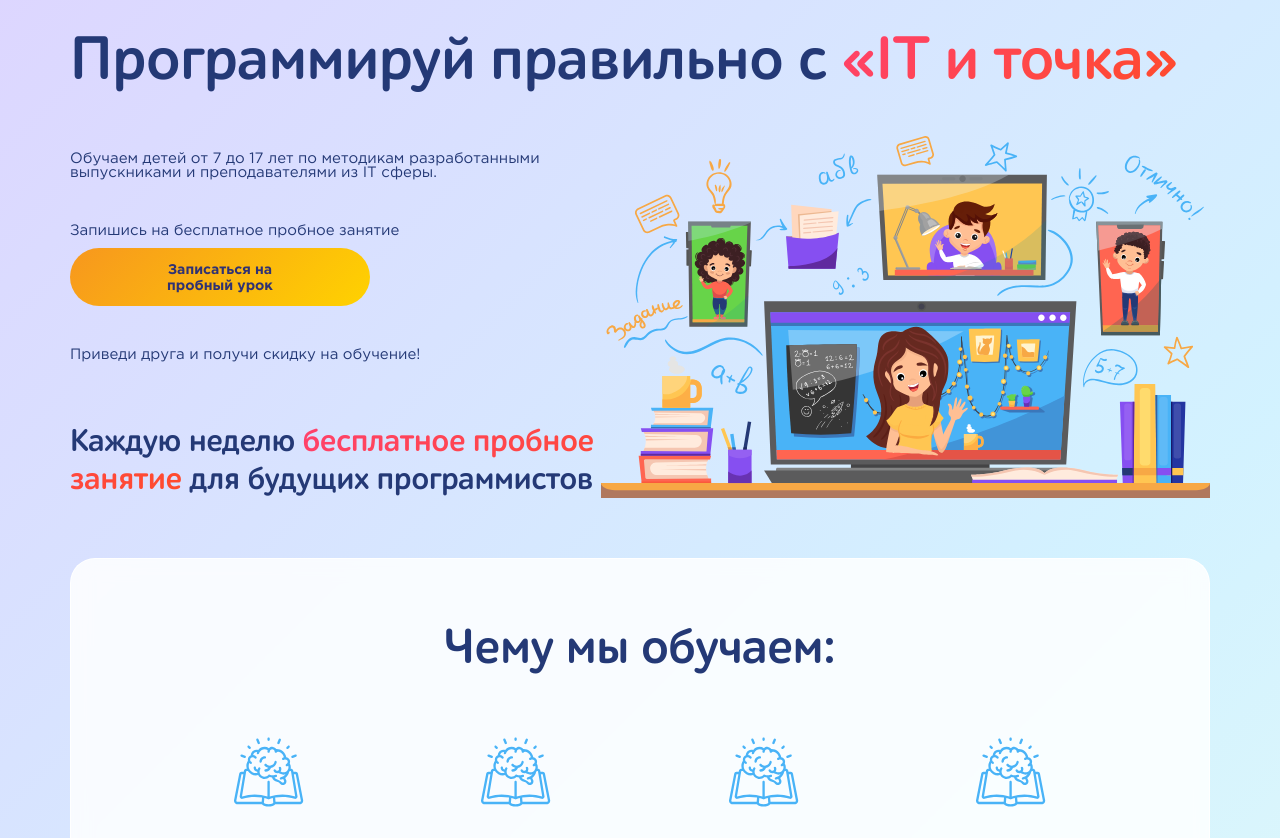
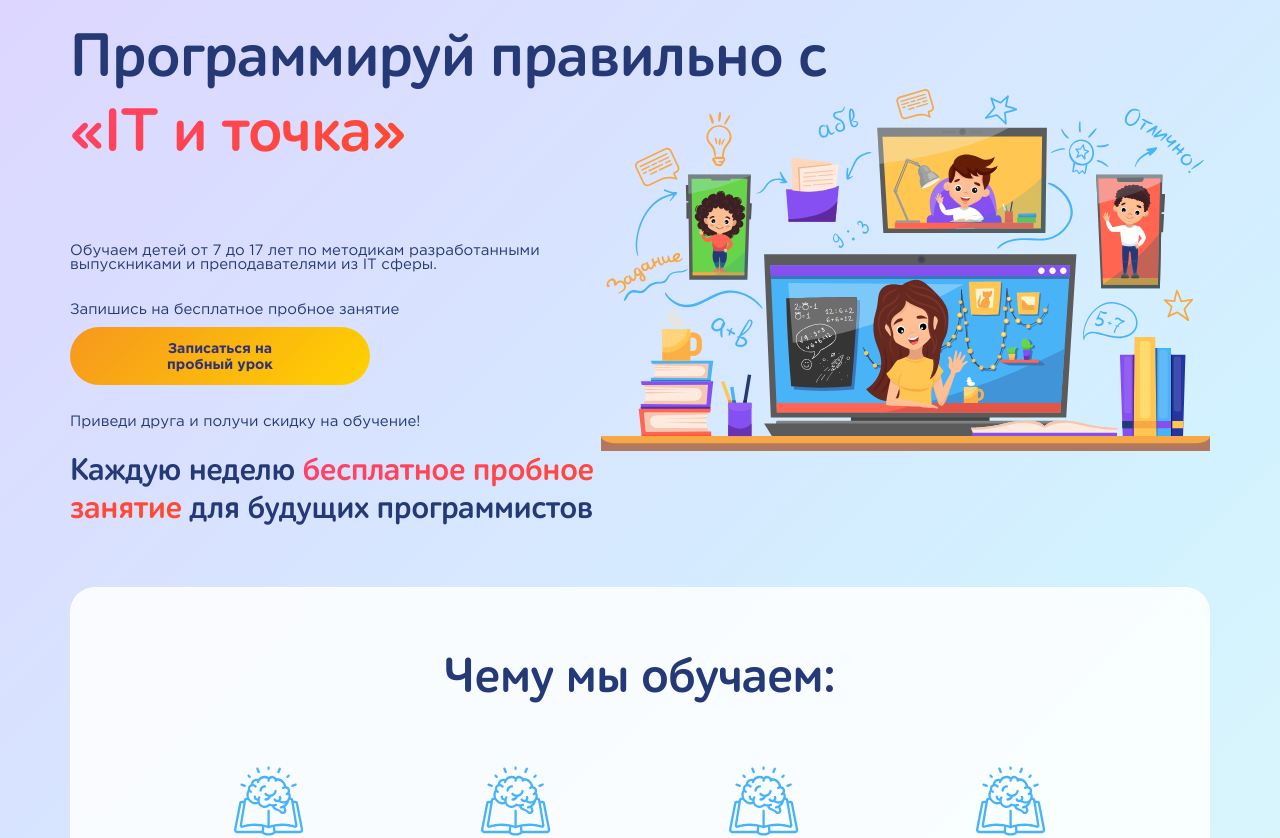
Before and after one commit to Photokub/IT-i-tochka, a React (Create React App) app: page / in a window 1280 px wide. Shown: the top 838 px of the page. Built offline with nearby package versions, Linux system fonts and the light colour scheme.

Commit message:
Rafactor: сделать IT и точка c новой строки и изменить межстрочный интервал

```diff
--- a/src/components/Main/Main.css
+++ b/src/components/Main/Main.css
@@ -1,3 +1,8 @@
+#highlightedHeader {
+  grid-row: 2/3;
+  margin: 0 0 60px 0;
+}
+
 .main {
   display: grid;
   grid-template-columns: repeat(2, 1fr);
@@ -8,13 +13,13 @@
 }
 
 .main__title {
-  margin: 0 0 40px 0;
+  margin: 0 0 0 0;
   grid-column: 1/3;
   font-family: ALS Schlange Sans, Arial, Helvetica, sans-serif;
   font-size: 62px;
   font-weight: 700;
   font-style: normal;
-  line-height: normal;
+  line-height: 65px;
   letter-spacing: normal;
 }
 
@@ -85,5 +90,6 @@
   }
   .main__title {
     font-size: 45px;
+    line-height: 55px;
   }
 }/*# sourceMappingURL=Main.css.map */
--- a/src/components/Main/Main.scss
+++ b/src/components/Main/Main.scss
@@ -1,4 +1,9 @@
 @import "../../variables/variables.scss";
+
+#highlightedHeader{
+    grid-row: 2/3;
+    margin: 0 0 60px 0;
+}
 
 .main {
     display: grid;
@@ -10,14 +15,14 @@
 }
 
 .main__title {
-    margin: 0 0 40px 0;
+    margin: 0 0 0 0;
     grid-column: 1/3;
 
     font-family: ALS Schlange Sans, Arial, Helvetica, sans-serif;
     font-size: $h1-font-size;
     font-weight: 700;
     font-style: normal;
-    line-height: normal;
+    line-height: 65px;
     letter-spacing: normal;
 }
 
@@ -95,5 +100,6 @@
 
     .main__title {
         font-size: 45px;
+        line-height: 55px;
     }
 }
--- a/src/components/Main/Main.tsx
+++ b/src/components/Main/Main.tsx
@@ -8,7 +8,8 @@
 const Main: React.FC<MainPtopTypes> = ({ }) => {
     return (
         <section className="main">
-                    <h1 className="main__title">Программируй правильно с <span className="main__title main__highlight">«IT и точка»</span></h1>
+                    <h1 className="main__title">Программируй правильно с</h1>
+                    <h1 className="main__title" id="highlightedHeader"><span className="main__title main__highlight">«IT и точка»</span></h1>
                     <p className="main__paragraph" id="firstMainRow">Обучаем детей от 7 до 17 лет по методикам разработанными выпускниками и преподавателями из IT сферы.</p>
                     <label htmlFor="" className="main__buttonSection">
                         Запишись на бесплатное пробное занятие
```
Also changed, not shown: 1 other file (tests, documents, lock files or other folders).
